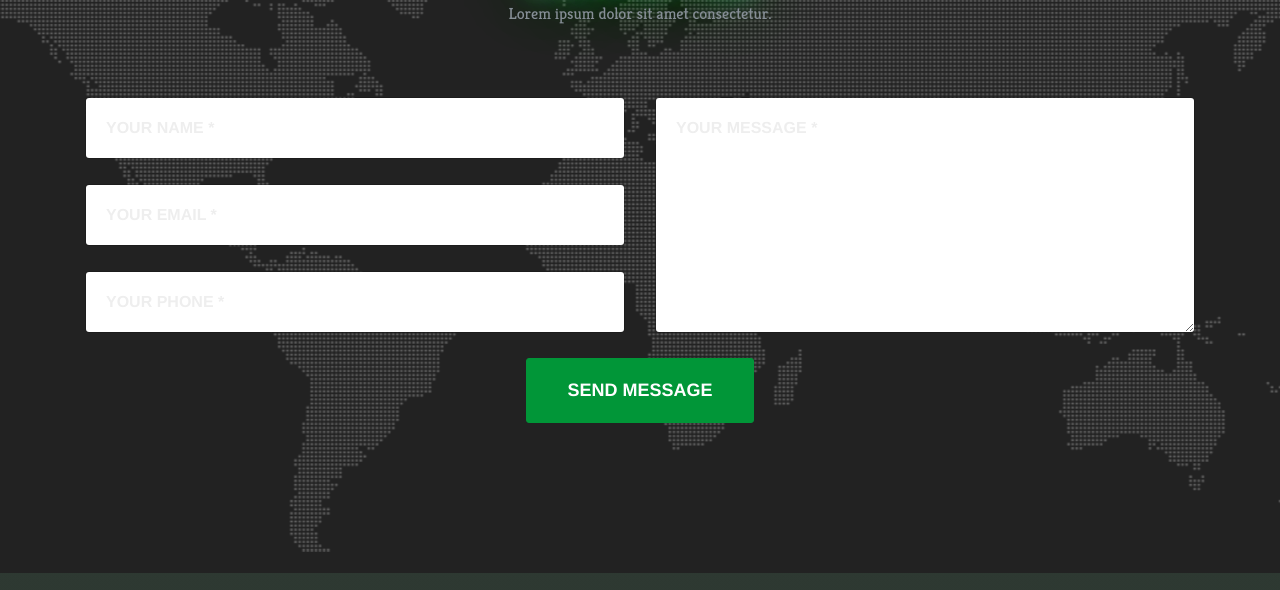
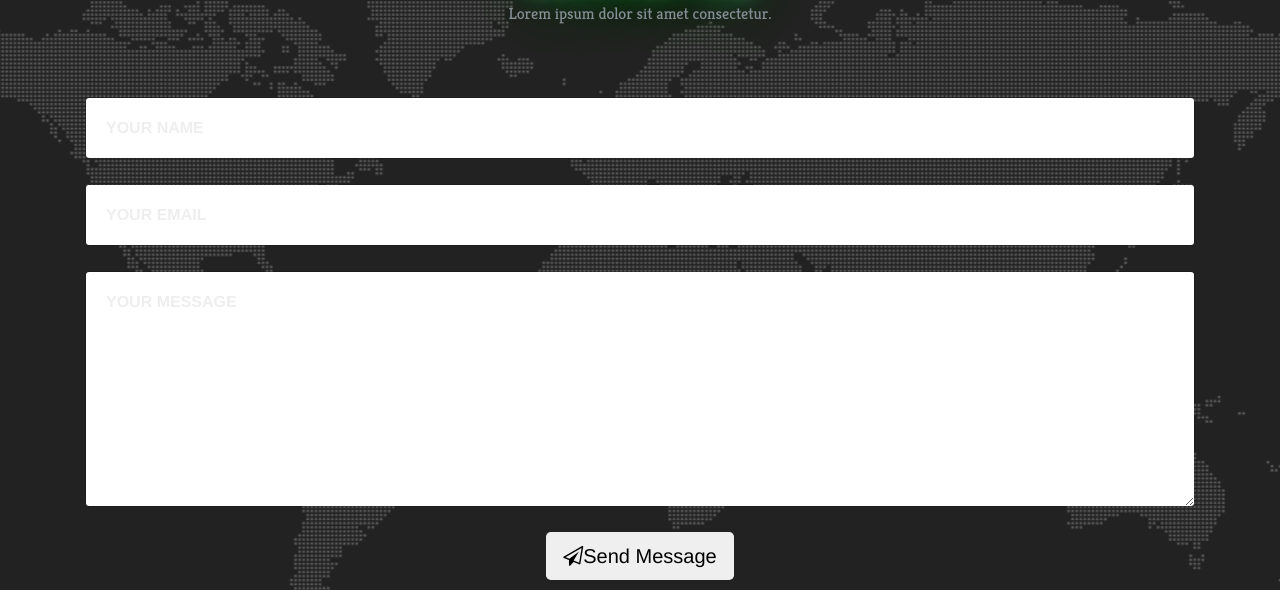
Before and after one commit to thomasmcclellan/professionalPortfolio, a website: page index.html in a window 1280 px wide. Shown: the part 5653-6243 px from the top of the page. Drawn offline with Linux system fonts and the light colour scheme; a web font is replaced by a local one.

Commit message:
Form fix

```diff
--- a/index.html
+++ b/index.html
@@ -349,7 +349,38 @@
           </div>
         </div>
 
-        <div class="row">
+
+        <!-- End Contact Info -->
+                <!-- Contact form -->
+                <div class="row">
+                    <div class="col-md-12">
+
+
+                    <form action="https://formspree.io/thomasmcclellan87@gmail.com" method="POST">
+                        <div class="form-group">
+                            <input type="text" class="form-control" placeholder="Your Name" id="name" required="" data-validation-required-message="Please enter your name" name="name">
+                            <p class="help-block text-danger"></p>
+                        </div>
+                        <div class="form-group">
+                            <input type="email" class="form-control" placeholder="Your Email" id="email" required="" data-validation-required-message="Please enter your email" name="_replyto">
+                            <p class="help-block text-danger"></p>
+                        </div>
+                        <div class="form-group">
+                                <textarea class="form-control" rows="7" placeholder="Your Message" id="message" required="" data-validation-required-message="Please leave a message" name="message"></textarea>
+                            <p class="help-block text-danger"></p>
+                        </div>
+                        <div class="text-center">
+                            <div id="success"></div>
+                                <button type="submit" class="btn btn-lg btn-black"><i class="fa fa-paper-plane-o" aria-hidden="true"></i>Send Message</button>
+                        </div>
+                    </form>
+                    </div>
+                </div>
+                <!-- End Contact form -->
+
+
+
+       <!--  <div class="row">
           <div class="col-lg-12">
             <form id="contactForm" name="sentMessage" novalidate>
               <div class="row">
@@ -383,7 +414,7 @@
               </div>
             </form>
           </div>
-        </div>
+        </div> -->
       </div>
     </section>
 
```
